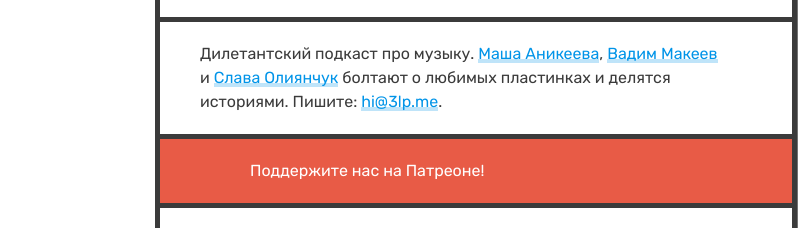
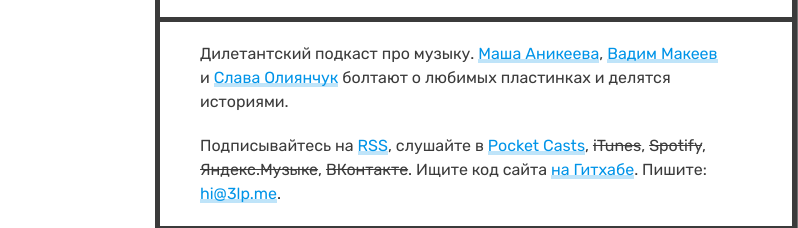
Before and after one commit to kaineer/3lp.me, a website: page src/index.html in a window 1280 px wide. Shown: the part 55-283 px from the top of the page, 482-1280 px from the left. Drawn offline with nearby package versions, Linux system fonts and the light colour scheme; files that its build step writes are made by us from their sources.

Commit message:
Добавляет ссылки

```diff
--- a/src/index.html
+++ b/src/index.html
@@ -21,7 +21,8 @@
         </div>
         <div class="main__intro box box--compact content">
             <h1 class="main__title">LP</h1>
-            <p>Дилетантский подкаст про музыку. <a href="https://twitter.com/not_plasticine">Маша Аникеева</a>, <a href="https://twitter.com/pepelsbey">Вадим Макеев</a> и <a href="https://twitter.com/miripiruni">Слава Олиянчук</a> болтают о любимых пластинках и делятся историями. Пишите: <a href="mailto:hi@3lp.me">hi@3lp.me</a>.</p>
+            <p>Дилетантский подкаст про музыку. <a href="https://twitter.com/not_plasticine">Маша Аникеева</a>, <a href="https://twitter.com/pepelsbey">Вадим Макеев</a> и <a href="https://twitter.com/miripiruni">Слава Олиянчук</a> болтают о любимых пластинках и делятся историями.</p>
+            <p>Подписывайтесь на <a href="https://3lp.me/feed/">RSS</a>, слушайте в <a href="https://pca.st/U71V">Pocket Casts</a>, <del>iTunes</del>, <del>Spotify</del>, <del>Яндекс.Музыке</del>, <del>ВКонтакте</del>. Ищите код сайта <a href="https://github.com/lp-cast/3lp.me">на Гитхабе</a>. Пишите: <a href="mailto:hi@3lp.me">hi@3lp.me</a>.</p>
         </div>
         <div class="patreon">
             <a class="patreon__link box box--compact" href="https://www.patreon.com/lp_cast">
```
